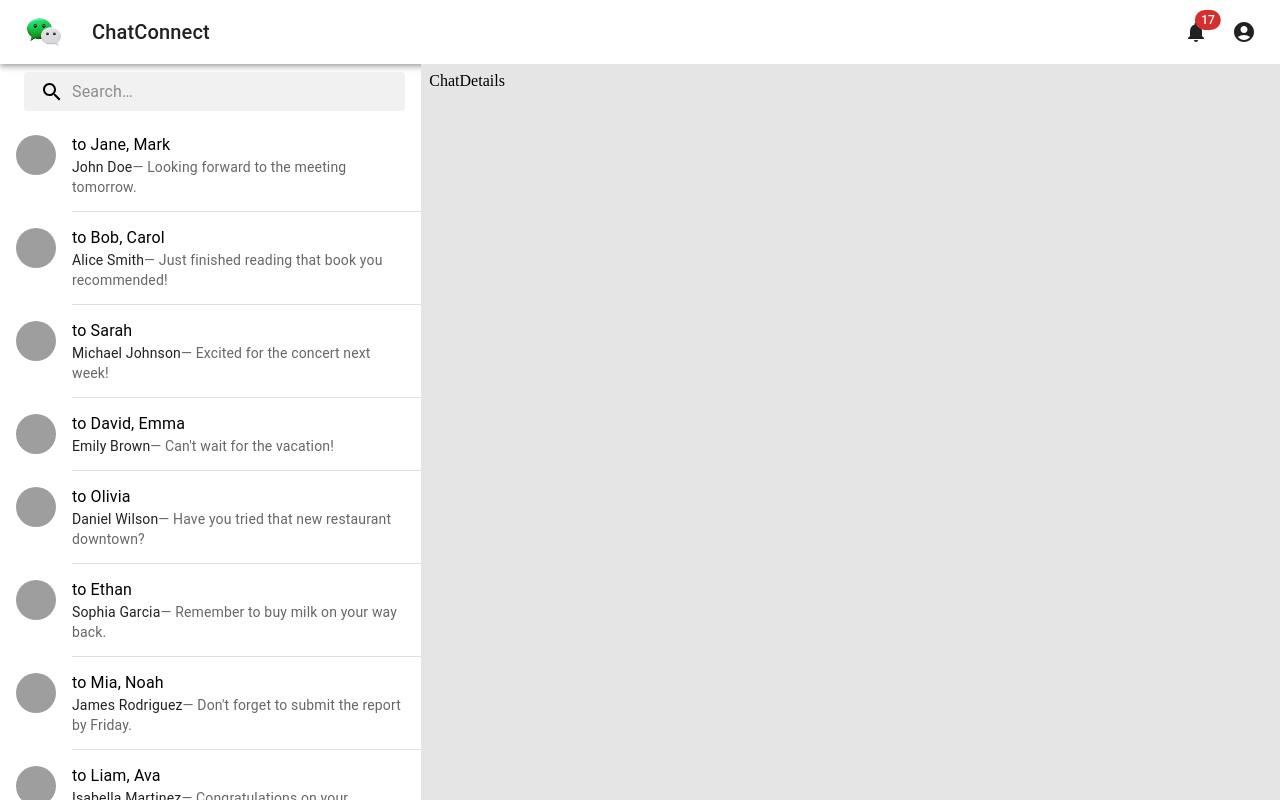
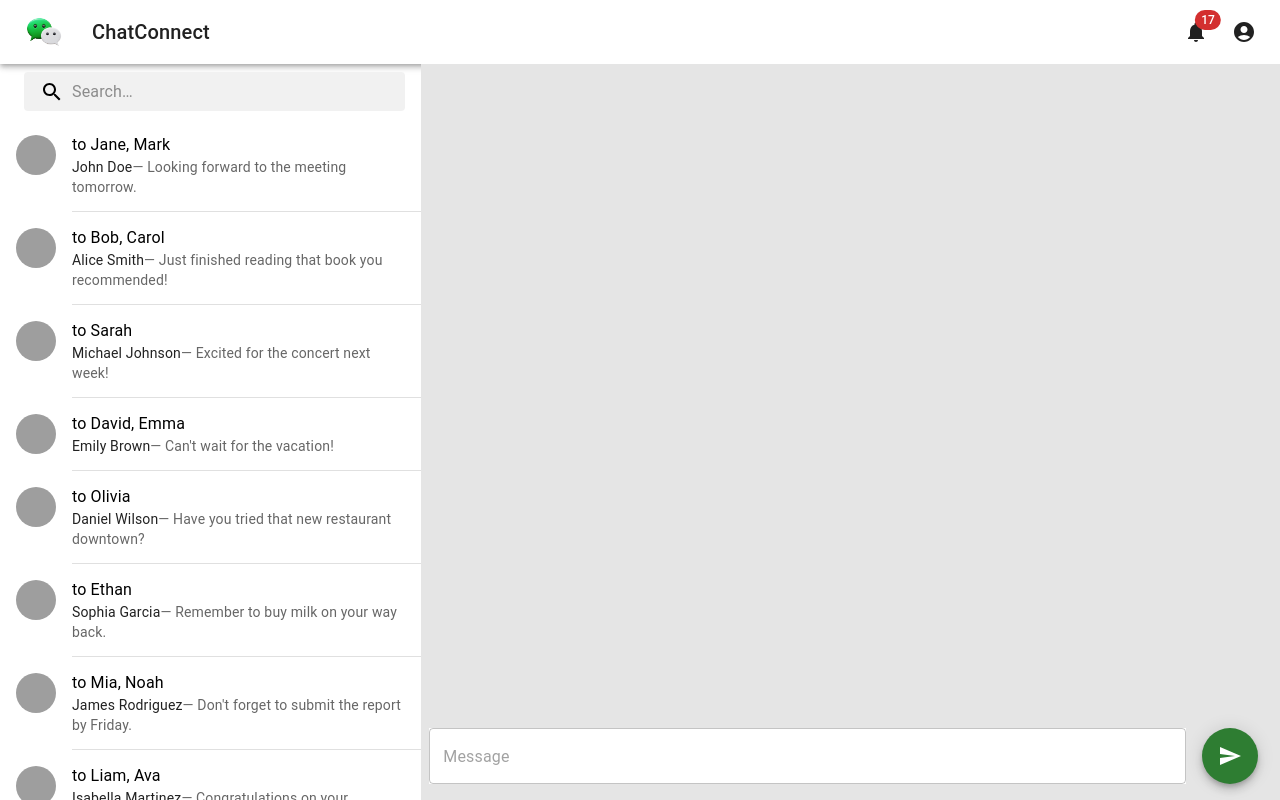
Before and after one commit to sagar1343/ChatConnect, a React (Create React App) app in the folder frontend/: page / in a window 1280 px wide. Built offline with nearby package versions, Linux system fonts and the light colour scheme; grey boxes are pictures that could not be loaded; the HTML template or start-up script is replaced by a standard one.

Commit message:
added message input box

```diff
--- a/frontend/src/components/ChatDetails.jsx
+++ b/frontend/src/components/ChatDetails.jsx
@@ -1,7 +1,30 @@
-import React from 'react';
-
+import { TextField, Fab, Stack } from '@mui/material';
+import SendIcon from '@mui/icons-material/Send';
 const ChatDetails = () => {
-  return <div>ChatDetails</div>;
+  return (
+    <Stack
+      direction='row'
+      width='66%'
+      justifyContent='space-between'
+      position='fixed'
+      bottom='1rem'
+    >
+      <TextField
+        color='success'
+        sx={{
+          bgcolor: '#fff',
+          flexGrow: 1,
+        }}
+        placeholder='Message'
+      ></TextField>
+      <Fab
+        sx={{ marginInline: '1rem' }}
+        color='success'
+      >
+        <SendIcon />
+      </Fab>
+    </Stack>
+  );
 };
 
 export default ChatDetails;
--- a/frontend/src/components/GridContainer.jsx
+++ b/frontend/src/components/GridContainer.jsx
@@ -18,8 +18,7 @@ const GridContainer = () => {
         height='100%'
         sx={{ overflowY: 'scroll' }}
         xs={12}
-        md={5}
-        lg={4}
+        md={4}
       >
         <SearchBar />
         <ChatList />
@@ -27,9 +26,9 @@ const GridContainer = () => {
       {media && (
         <Grid
           item
+          padding={1}
           xs={12}
-          md={7}
-          lg={8}
+          md={8}
           bgcolor='#e5e5e5'
         >
           <ChatDetails />
```
